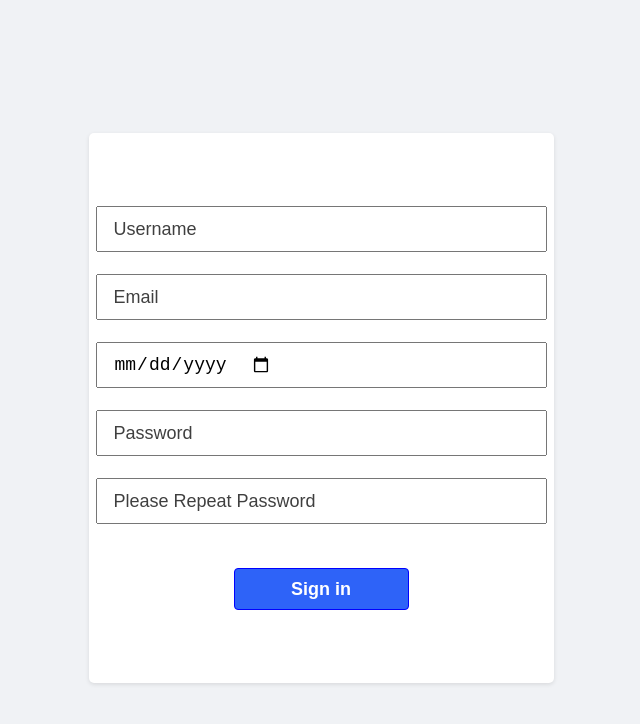
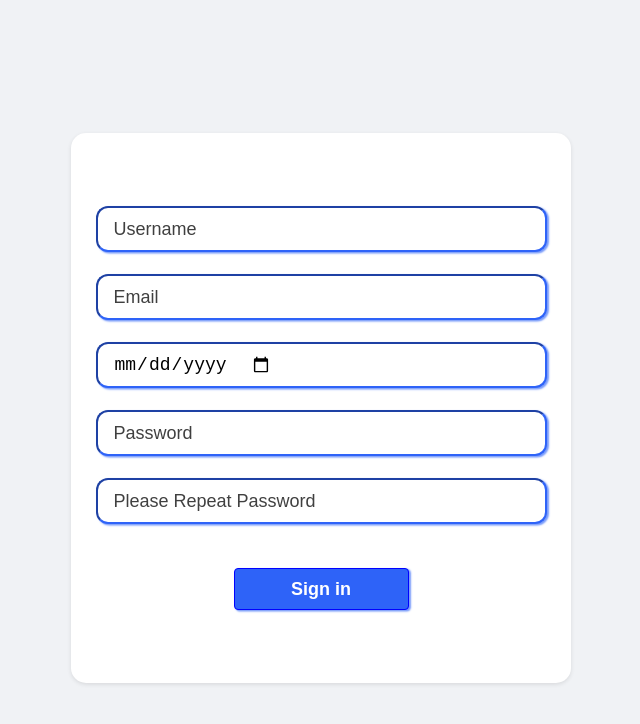
Before and after one commit to RafaelFerreiraFontes/Database-Example, a website: page views/index.html in a window 1280 px wide. Shown: the whole page, without its empty margins (327-967 px from the left). Drawn offline with Linux system fonts and the light colour scheme; files that its build step writes are made by us from their sources.

Commit message:
Update Style

```diff
--- a/package.json
+++ b/package.json
@@ -5,7 +5,7 @@
   "main": "server.js",
   "scripts": {
     "test": "echo \"Error: no test specified\" && exit 1",
-    "start": "nodemon ./src/server.js"
+    "start": "nodemon -L ./src/server.js"
   },
   "keywords": [],
   "author": "",
--- a/public/styles/main.css
+++ b/public/styles/main.css
@@ -22,7 +22,7 @@ body
 {
     display: flex;
 
-    width: 465px;
+    width: 500px;
 
     height: 550px;
 
@@ -34,7 +34,7 @@ body
 
     background-color: #fff;
 
-    border-radius: 5px;
+    border-radius: 15px;
 
     box-shadow: 0 1.5px 4px rgb(0 0 0 / 10%);
 }
@@ -105,6 +105,13 @@ input
 
     align-content: center;
 
+    border-radius: 12px;
+
+    border-color: rgb(46, 99, 248);
+
+    box-shadow: 1.75px 1.25px 1.8px 0.2px rgb(118, 153, 250);
+
+    outline: none;
 }
 
 input::placeholder
```
Also changed, not shown: views/users.html (+1 -1 lines).
